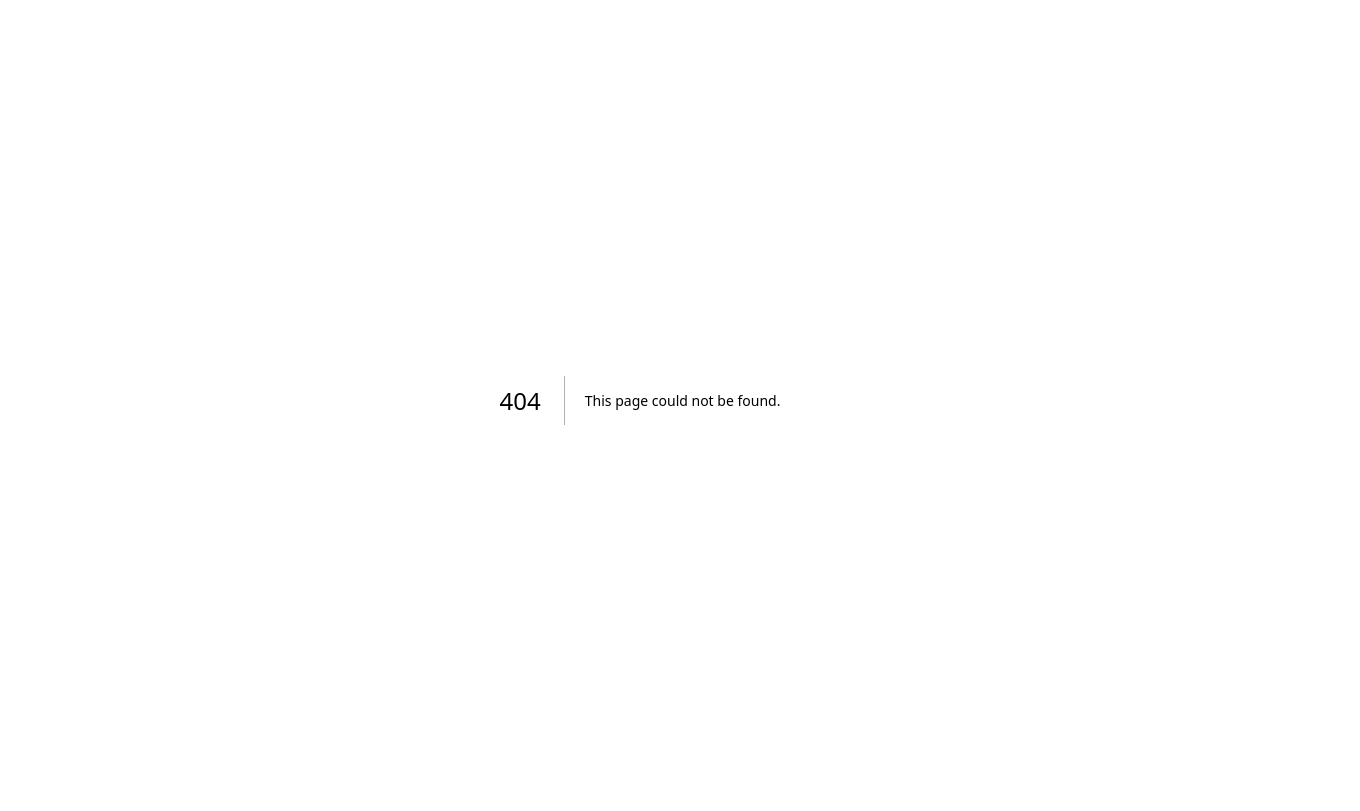
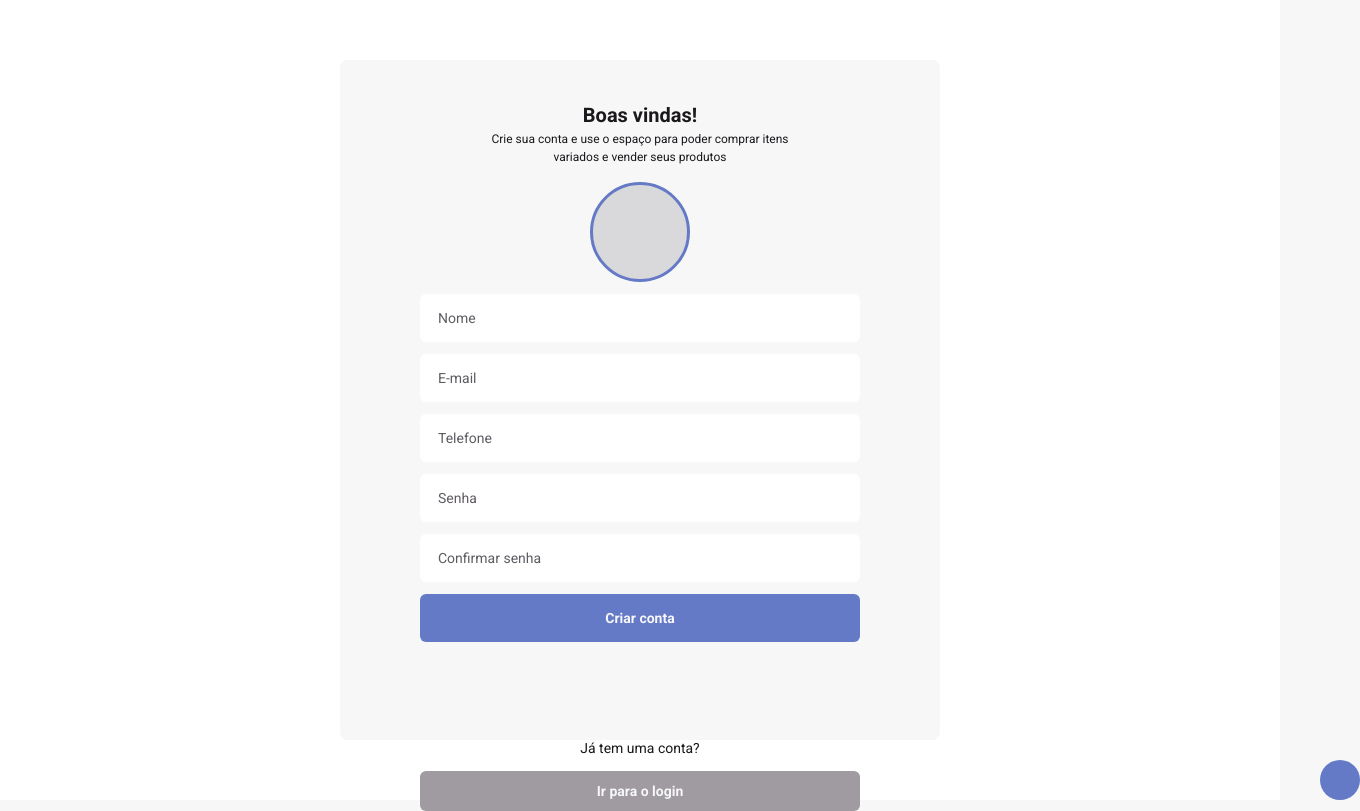
Before and after one commit to JRSparrowII/marketspaceweb, a Next.js app: page /SignUp in a window 1280 px wide. Before the commit this address had no page. Shown: the whole page, 1360 px wide, since content can reach past the window. Built offline with nearby package versions, Linux system fonts and the light colour scheme.

Commit message:
Construindo tela de signin e signup

```diff
--- a/package.json
+++ b/package.json
@@ -12,6 +12,7 @@
     "@chakra-ui/react": "^2.6.1",
     "@emotion/react": "^11.11.0",
     "@emotion/styled": "^11.11.0",
+    "@hookform/resolvers": "^3.1.0",
     "@next/font": "13.4.2",
     "@types/node": "20.1.4",
     "@types/react": "18.2.6",
@@ -24,6 +25,8 @@
     "react-dom": "18.2.0",
     "react-hook-form": "^7.43.9",
     "react-icons": "^4.8.0",
-    "typescript": "5.0.4"
+    "react-toastify": "^9.1.3",
+    "typescript": "5.0.4",
+    "yup": "^1.1.1"
   }
 }
--- a/src/components/Input.tsx
+++ b/src/components/Input.tsx
@@ -1,8 +1,12 @@
 import { FormControl, Icon, FormErrorMessage, FormLabel, Input as ChakraInput,
     InputProps as ChakraInputProps } from "@chakra-ui/react";
-import {forwardRef, ForwardRefRenderFunction} from 'react';
+import {forwardRef, ForwardRefRenderFunction, useState} from 'react';
 import {FieldError} from 'react-hook-form';
 import {RiEyeLine, RiEyeOffLine} from 'react-icons/ri'
+
+import { InputGroup, InputRightElement, IconButton } from "@chakra-ui/react";
+// import { RiEyeLine, RiEyeOffLine } from "react-icons/ri";
+
 
 interface InputProps extends ChakraInputProps{
     name: string;
@@ -13,6 +17,9 @@ interface InputProps extends ChakraInputProps{
 const InputBase: ForwardRefRenderFunction<HTMLInputElement, InputProps>
 = ({name, label, error, ...rest}: InputProps, ref) =>{
 
+    const [showPassword, setShowPassword] = useState(false);
+
+
     return (
         <FormControl isInvalid={!!error}>
             {!! label && <FormLabel htmlFor={name}>{label}</FormLabel> }
@@ -21,9 +28,9 @@ const InputBase: ForwardRefRenderFunction<HTMLInputElement, InputProps>
                 name={name}
                 id={name}
                 // rightIcon={<Icon as={RiEyeLine} fontSize="35"/>}
-                focusBorderColor='blue.700'
+                focusBorderColor='blue.500'
                 bg="white"
-                color='gray.400'
+                color='gray.700'
                 variant="filled"
                 // _hover={{
                 //     bg: 'gray.100'
@@ -32,6 +39,33 @@ const InputBase: ForwardRefRenderFunction<HTMLInputElement, InputProps>
                 size="lg"
                 {...rest}
             />
+
+            {/* <InputGroup>
+                <ChakraInput
+                    name={name}
+                    id={name}
+                    focusBorderColor='orange.500'
+                    bg="gray.900"
+                    variant="filled"
+                    _hover={{
+                    bg: 'gray.900'
+                    }}
+                    ref={ref}
+                    size="lg"
+                    pr="4.5rem"
+                    type={showPassword ? "text" : "password"}
+                    {...rest}
+                />
+                <InputRightElement width="4.5rem">
+                    <IconButton
+                    aria-label={showPassword ? "Ocultar senha" : "Mostrar senha"}
+                    icon={showPassword ? <RiEyeOffLine /> : <RiEyeLine />}
+                    h="100%"
+                    onClick={() => setShowPassword(!showPassword)}
+                    />
+                </InputRightElement>
+            </InputGroup> */}
+
             {!!error && (
                 <FormErrorMessage>
                     {error.message}
--- /dev/null
+++ b/src/pages/SignUp.tsx
@@ -0,0 +1,186 @@
+import {Flex, Button, Stack, Icon, Text, Image, Box, SimpleGrid, VStack, IconButton } from '@chakra-ui/react';
+import LogoSvg from '@assets/logo.svg';
+
+import {useState, FormEvent, useContext, useEffect} from 'react'
+
+import Link from 'next/link'
+import { Input } from '../components/Input';
+
+import { ToastContainer, toast } from 'react-toastify';
+import 'react-toastify/dist/ReactToastify.css';
+
+import * as yup from 'yup'
+import { SubmitHandler, useForm } from "react-hook-form";
+import {yupResolver } from "@hookform/resolvers/yup"
+
+type FormDataProps = {
+  name: string;
+  email: string;
+  telefone: string; //DEPOIS TRANSFORMAR PRA NUMERO
+  password: string;
+  password_confirm: string;
+}
+
+
+export default function SignUp() {
+
+  const [isLoading, setIsLoading] = useState(false);
+
+  function handleUserPhotoSelected(){
+
+  }
+
+  async function handleSignUp({name, email, telefone, password }: FormDataProps) {
+    try {
+      setIsLoading(true)
+
+
+
+      toast.success('Seu login foi realizado com sucesso!', {
+        position: "top-right",
+        autoClose: 5000,
+        hideProgressBar: false,
+        closeOnClick: true,
+        pauseOnHover: true,
+        draggable: true,
+        progress: undefined,
+        theme: "colored",
+      });
+
+    } catch (error) {
+      setIsLoading(false);
+
+    }
+}
+
+  return (
+    <Flex
+      w="100vw"
+      h="100vh"
+      align="center"
+      justify="center"
+      bg="white"
+    >
+      <Stack
+        spacing="4"
+        bg="gray.100"
+        w="50%"
+        maxWidth={600}
+        h="85%"
+        borderRadius={8}
+      >
+        <Flex flexDir="column" mt={10} justifyContent='center' alignItems='center'>
+          {/* <LogoSvg/> */}
+          <Text fontSize="20"color="gray.700" fontWeight="bold" textAlign="center">Boas vindas!</Text>
+          <Box w='50%' justifyContent='center' alignItems='center'>
+            <Text fontSize="12" color="gray.700" textAlign="center">
+              Crie sua conta e use o espaço para poder comprar itens variados e vender seus produtos
+            </Text>
+          </Box>
+
+        </Flex>
+
+        <VStack px={20} spacing={3}>
+
+          <Box
+            borderRadius="full"
+            width="100px"
+            height="100px"
+            bg="gray.300"
+            borderColor='blue.500'
+            borderWidth={3}
+          >
+
+          </Box>
+
+          <Flex
+            position="absolute"
+            bottom={0}
+            right={-20}
+            bg="blue.500"
+            rounded="full"
+            // p={2}
+            color="white"
+          >
+            <IconButton
+              // icon={<EditIcon />}
+              onClick={handleUserPhotoSelected}
+              colorScheme="blue"
+              variant="unstyled"
+              aria-label="Editar foto do usuário"
+            />
+          </Flex>
+
+          <Input
+            name='name'
+            placeholder='Nome'
+            fontSize="sm"
+            type='text'
+          />
+
+          <Input
+            name='email'
+            placeholder='E-mail'
+            fontSize="sm"
+            type='email'
+          />
+
+          <Input
+            name='phone'
+            placeholder='Telefone'
+            fontSize="sm"
+            type='number'
+          />
+
+          <Input
+            name='password'
+            placeholder='Senha'
+            fontSize="sm"
+            type='password'
+          />
+
+          <Input
+            name='password'
+            placeholder='Confirmar senha'
+            fontSize="sm"
+            type='password'
+          />
+
+          <Button
+            type='submit'
+            // mb={10}
+            bg="blue.500"
+            fontSize="14"
+            color='gray.100'
+            _hover={{bg:'blue.700'}}
+            w='100%'
+            h={12}
+            // rightIcon={<Icon as={RiEyeLine} fontSize="35"/>}
+            // isLoading={formState.isSubmitting}
+          >
+            Criar conta
+          </Button>
+        </VStack>
+
+        <VStack px={20} spacing={3} pt={20}>
+          <Text fontSize="14" color="gray.700" textAlign='center'>Já tem uma conta?</Text>
+
+          {/* <Link href="/lancamentos" passHref> */}
+            <Button
+              type='submit'
+              bg="gray.400"
+              fontSize="14"
+              color='gray.100'
+              _hover={{bg:'gray.500'}}
+              w='100%'
+              // rightIcon={<Icon as={RiEyeLine} fontSize="35"/>}
+              // isLoading={formState.isSubmitting}
+            >
+              Ir para o login
+            </Button>
+          {/* </Link>         */}
+        </VStack>
+      </Stack>
+    </Flex>
+  )
+}
```
Also changed, not shown: src/components/Button.tsx (added, +45 -0 lines), src/pages/index.tsx (+86 -122 lines), src/pages/SignOut.tsx (deleted), 1 other file (tests, documents, lock files or other folders).
